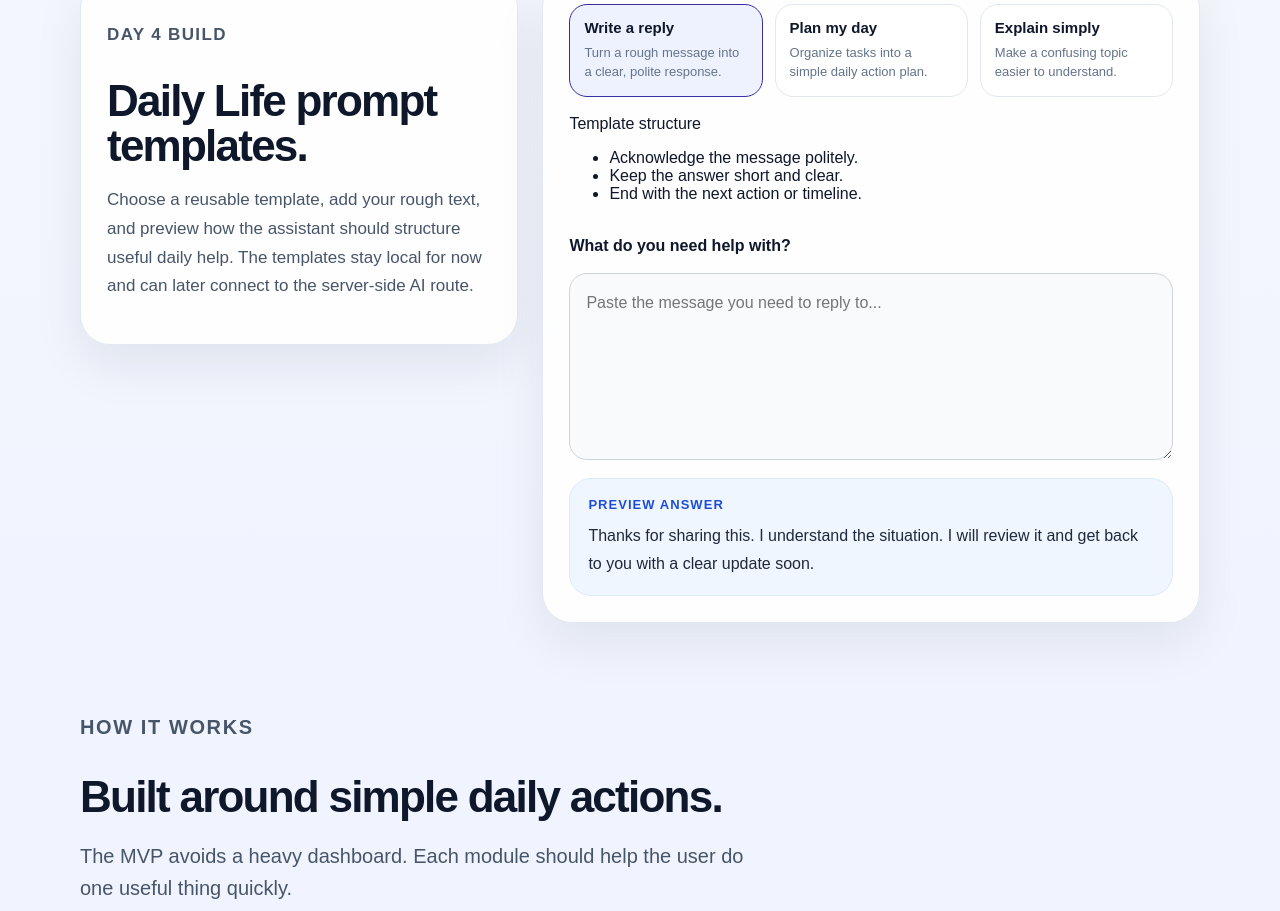
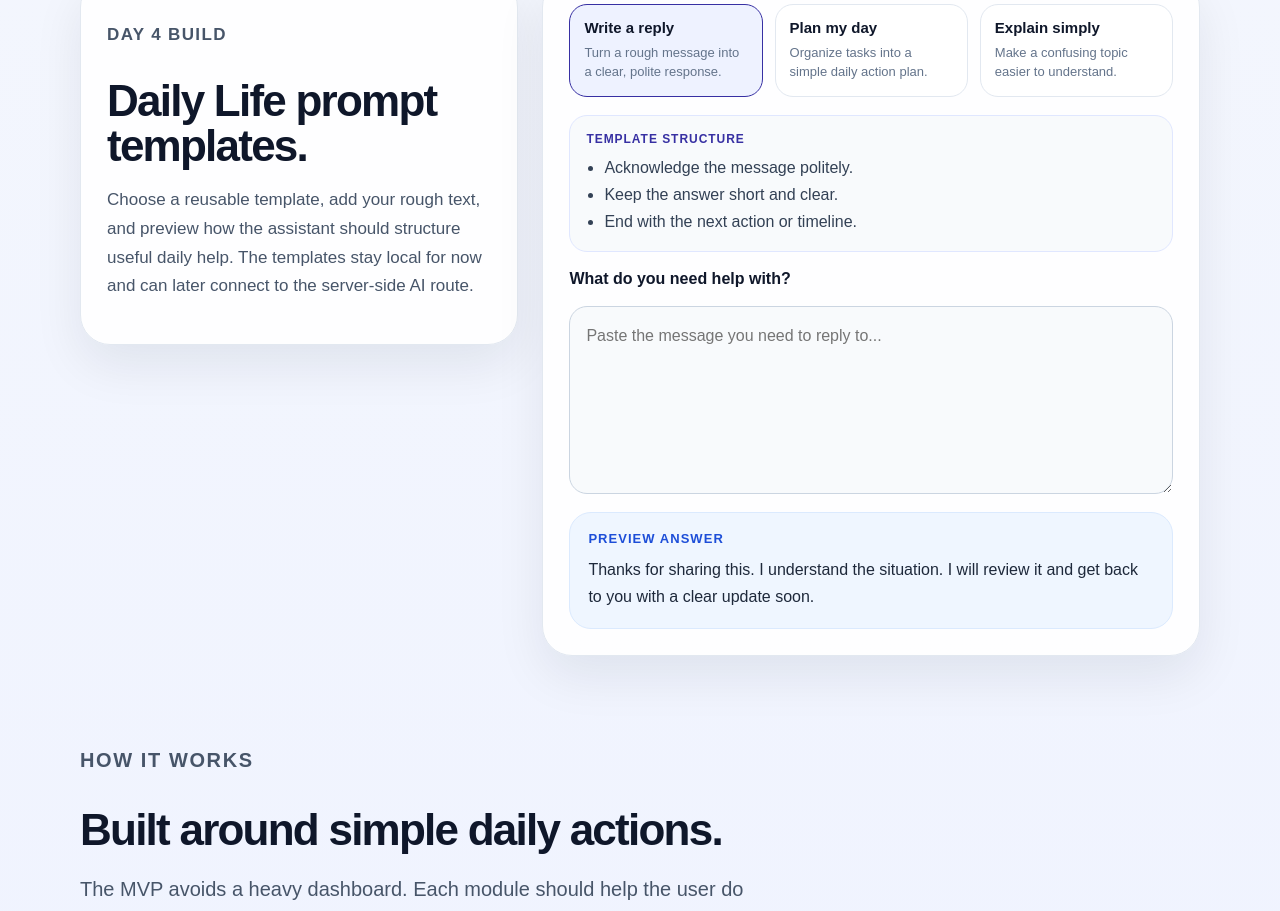
Before and after one commit to bushra-muneer/ai-life-assistant, a Next.js app: page / in a window 1280 px wide. Shown: the part 1568-2479 px from the top of the page. Built offline with nearby package versions, Linux system fonts and the light colour scheme.

Commit message:
Style Daily Life template guide

```diff
--- a/app/globals.css
+++ b/app/globals.css
@@ -377,6 +377,30 @@ textarea {
   background: #eef2ff;
 }
 
+.templateGuide {
+  border: 1px solid #e0e7ff;
+  border-radius: 18px;
+  padding: 16px;
+  background: #f8fafc;
+}
+
+.templateGuide span {
+  display: block;
+  margin-bottom: 8px;
+  color: #3730a3;
+  font-size: 12px;
+  font-weight: 900;
+  letter-spacing: 0.08em;
+  text-transform: uppercase;
+}
+
+.templateGuide ul {
+  margin: 0;
+  padding-left: 18px;
+  color: #334155;
+  line-height: 1.7;
+}
+
 .inputLabel {
   font-weight: 900;
 }
```
